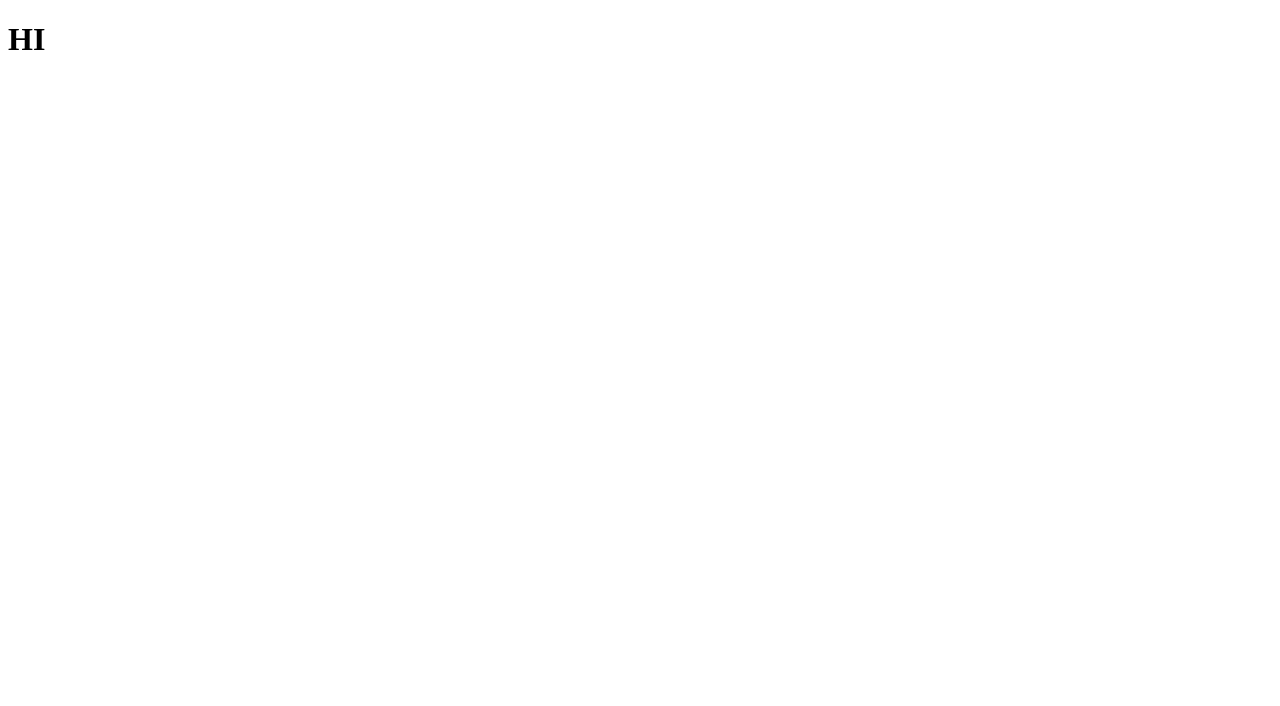
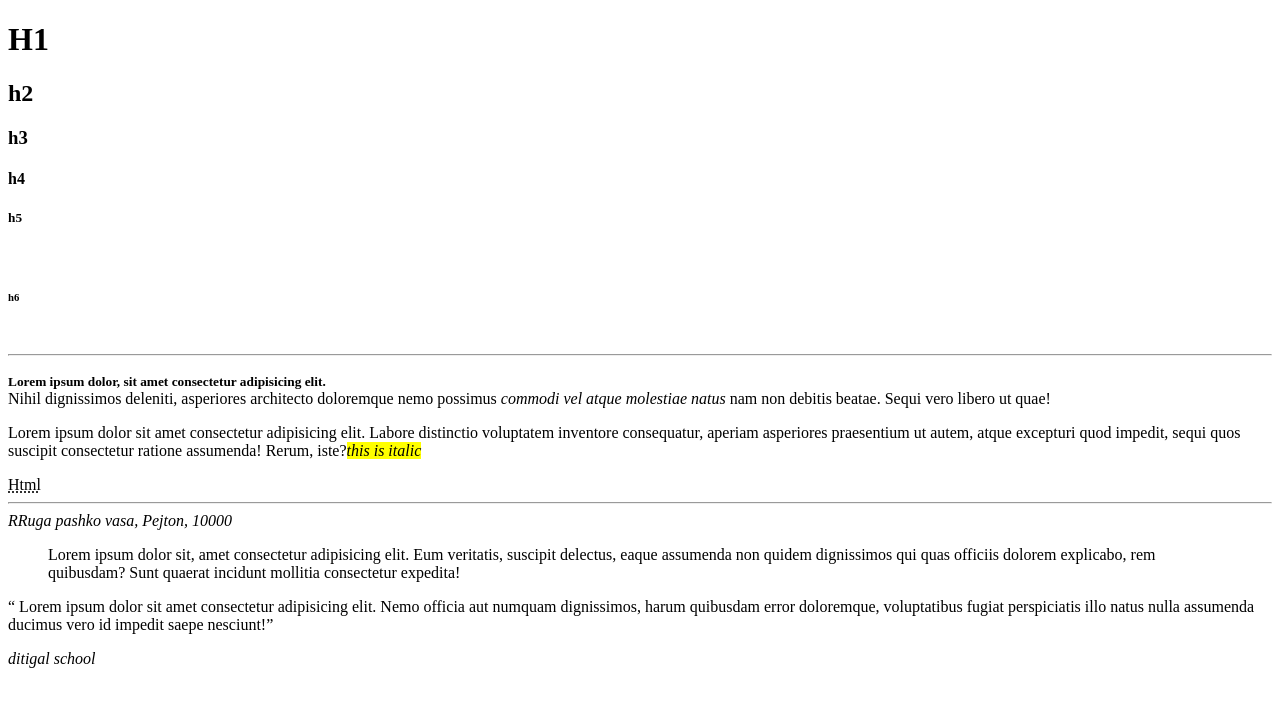
Before and after one commit to DonikaNuredinii/Test1, a plain HTML site: page index.html in a window 1280 px wide. Drawn offline with Linux system fonts and the light colour scheme.

Commit message:
session 2

```diff
--- a/index.html
+++ b/index.html
@@ -6,7 +6,32 @@
     <title>Document</title>
 </head>
 <body>
-    <h1>HI</h1>
+    <!--here we have created paragraphs-->
+    <h1>H1</h1>
+    <H2>h2</H2>
+    <h3>h3</h3>
+    <h4>h4</h4>
+    <h5><b>h5</b></h5>
+    <br>
+    <h6>h6</h6>
+    <br>
+    <hr>
+    <p><strong><small> Lorem ipsum dolor, sit amet consectetur adipisicing elit.</small> </strong> <br> Nihil dignissimos deleniti, asperiores architecto doloremque nemo possimus <em> commodi vel atque molestiae natus</em> nam non debitis beatae. Sequi vero libero ut quae!</p>
+
+    <P> Lorem ipsum dolor sit amet consectetur adipisicing elit. Labore distinctio voluptatem inventore consequatur, aperiam asperiores praesentium ut autem, atque excepturi quod impedit, sequi quos suscipit consectetur ratione assumenda! Rerum, iste?<i><mark>this is italic </mark> </i></P>
+
+    <abbr title="html">Html</abbr>
+
+    <hr>
+
+    <address> RRuga pashko vasa, Pejton, 10000</address>
+
+    <blockquote>Lorem ipsum dolor sit, amet consectetur adipisicing elit. Eum veritatis, suscipit delectus, eaque assumenda non quidem dignissimos qui quas officiis dolorem explicabo, rem quibusdam? Sunt quaerat incidunt mollitia consectetur expedita!</blockquote>
+
+    <p><q> Lorem ipsum dolor sit amet consectetur adipisicing elit. Nemo officia aut numquam dignissimos, harum quibusdam error doloremque, voluptatibus fugiat perspiciatis illo natus nulla assumenda ducimus vero id impedit saepe nesciunt!</q></p>
+
+    <CITE>ditigal school</CITE>
+
 
 </body>
 </html>
```
